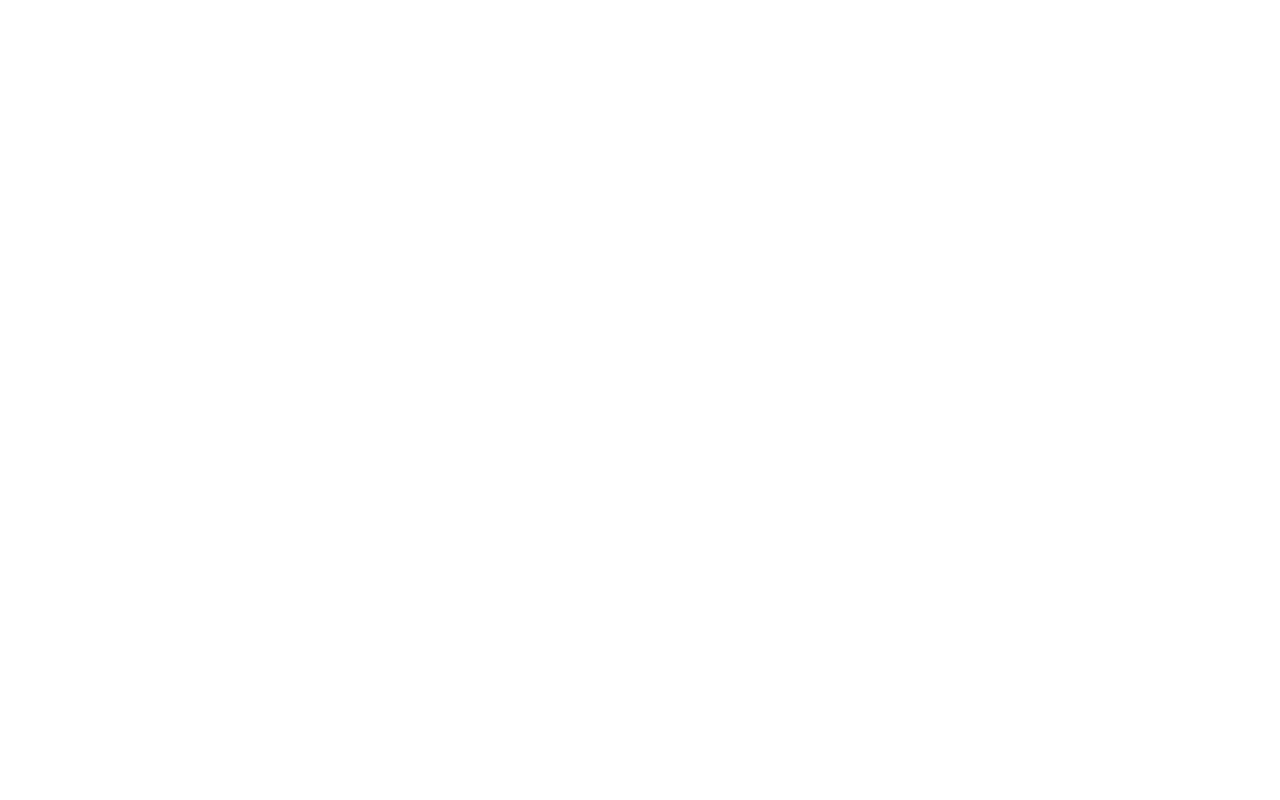
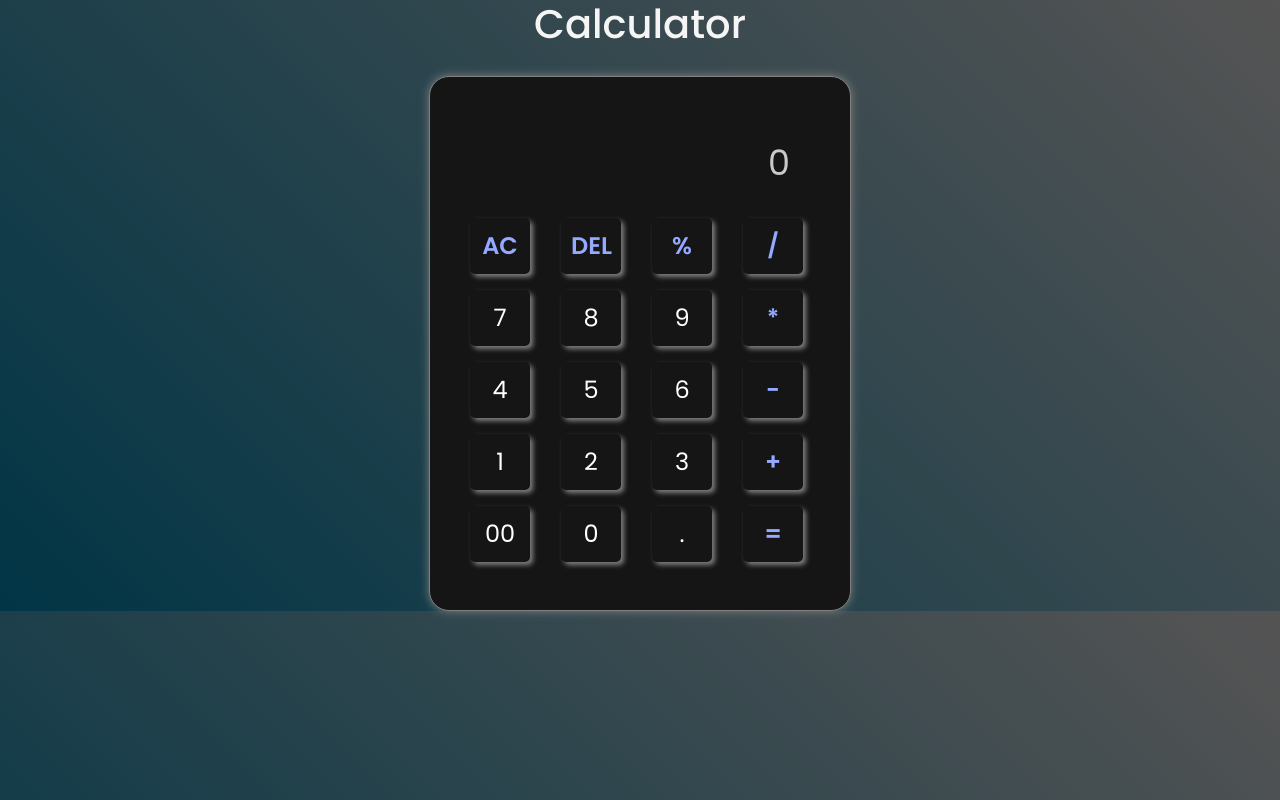
Before and after one commit to msumanned/calculator, a plain HTML site: page index.html in a window 1280 px wide. Drawn offline with nearby package versions, Linux system fonts and the light colour scheme.

```diff
--- /dev/null
+++ b/app.js
@@ -0,0 +1,29 @@
+// let input= document.querySelector('.input');
+let buttons = document.querySelectorAll('.button');
+let string = "";
+Array.from(buttons).forEach((button) => {
+    button.addEventListener('click', (e) => {
+        if (e.target.innerHTML == '=') {
+            string = eval(string);
+            document.querySelector('input').value = string;
+        }
+        else if (e.target.innerHTML == 'AC') {
+            string = ""
+            document.querySelector('input').value = string;
+        }
+        else if (e.target.innerHTML == 'DEL') {
+            string = string.substring(0, string.length-1);
+            document.querySelector('input').value = string;
+        }
+
+        else {
+            console.log(e.target);
+            string = string + e.target.innerHTML;
+            document.querySelector('.input').value = string;
+        }
+
+
+
+
+    })
+})
--- a/index.html
+++ b/index.html
@@ -1,12 +1,63 @@
 <!DOCTYPE html>
 <html lang="en">
+
 <head>
     <meta charset="UTF-8">
     <meta name="viewport" content="width=device-width, initial-scale=1.0">
-    <title>Document</title>
+    <title>task 3 calculator</title>
+    <link rel="preconnect" href="https://fonts.googleapis.com">
+
+    <link href="https://cdn.jsdelivr.net/npm/bootstrap@5.3.1/dist/css/bootstrap.min.css" rel="stylesheet"
+        integrity="sha384-4bw+/aepP/YC94hEpVNVgiZdgIC5+VKNBQNGCHeKRQN+PtmoHDEXuppvnDJzQIu9" crossorigin="anonymous">
     <link rel="stylesheet" href="style.css">
+
 </head>
+
 <body>
+    <section>
+        <div class="text">
+            <h1>calculator</h1>
+        </div>
+        <div class="container calculator">
+            <div class="row">
+                <div class="col-sm-12">
+                    <input class="input" type="text" placeholder="0">
+                </div>
+            </div>
+            <div class="row">
+                <div class="col"><button class="button operator">AC</button></div>
+                <div class="col"><button class="button operator">DEL</button></div>
+                <div class="col"><button class="button operator">%</button></div>
+                <div class="col"><button class="button operator">/</button></div>
+            </div>
+            <div class="row">
+                <div class="col"><button class="button">7</button></div>
+                <div class="col"><button class="button">8</button></div>
+                <div class="col"><button class="button">9</button></div>
+                <div class="col"><button class="button operator">*</button></div>
+            </div>
+            <div class="row">
+                <div class="col"><button class="button">4</button></div>
+                <div class="col"><button class="button">5</button></div>
+                <div class="col"><button class="button">6</button></div>
+                <div class="col"><button class="button operator">-</button></div>
+            </div>
+            <div class="row">
+                <div class="col"><button class="button">1</button></div>
+                <div class="col"><button class="button">2</button></div>
+                <div class="col"><button class="button">3</button></div>
+                <div class="col"><button class="button operator">+</button></div>
+            </div>
+            <div class="row">
+                <div class="col"><button class="button">00</button></div>
+                <div class="col"><button class="button">0</button></div>
+                <div class="col"><button class="button">.</button></div>
+                <div class="col"><button class="button operator">=</button></div>
+            </div>
+        </div>
+    </section>
+    <script src="app.js"></script>
 
 </body>
+
 </html>
--- a/style.css
+++ b/style.css
@@ -0,0 +1,65 @@
+@import url('https://fonts.googleapis.com/css2?family=Noto+Serif:ital,wght@1,700&family=Poppins:wght@200;300;400;500;600&display=swap');
+
+*{
+    margin: 0;
+    padding: 0;
+}
+body{
+    width: 100%;
+    height: 100%;
+    font-family: 'poppins',sans-serif;
+    display: flex;
+    justify-content: center;
+    align-items: center;
+    background: linear-gradient(45deg, rgb(1, 53, 70), rgb(85, 84, 84));
+}
+.text
+{
+    color: whitesmoke;
+    text-transform: capitalize;
+    text-align: center;
+    padding: 0 0 20px 0;
+}
+.calculator{
+    background-color: #151515;
+    border: 1px solid grey;
+    border-radius: 20px;
+    box-shadow: 0 0 10px gray;
+    padding: 40px;
+}
+
+input{
+    width: 340px;
+    padding: 20px ;
+    background: transparent;
+    border: none;
+    border-radius: 5px;
+    font-size: 35px;
+    color: white;
+    font-weight: 400;
+    text-align: right;
+}
+input::placeholder{
+    color: rgba(223, 220, 220, 0.9);
+}
+.button{
+    border: none;
+    width: 60px;
+    padding: 10px;
+    margin: 8px 0;
+    border-radius: 5px;
+    box-shadow: 3px 3px 5px grey;
+    text-align: center;
+    cursor: pointer;
+    background-color: transparent;
+    color: white;
+    font-size: 24px;
+    font-weight: 400;
+}
+.equal{
+    width: 100%;
+}
+.operator{
+color: hsl(228, 100%, 79%);
+font-weight: bolder;
+}
```
Also changed, not shown: background2.jpg (added).
